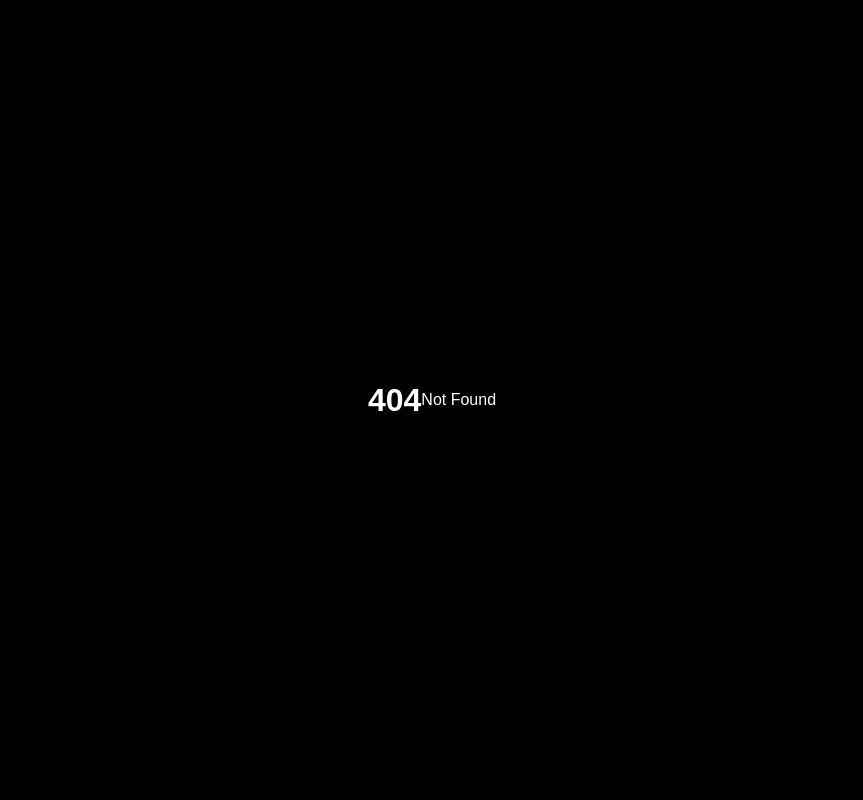
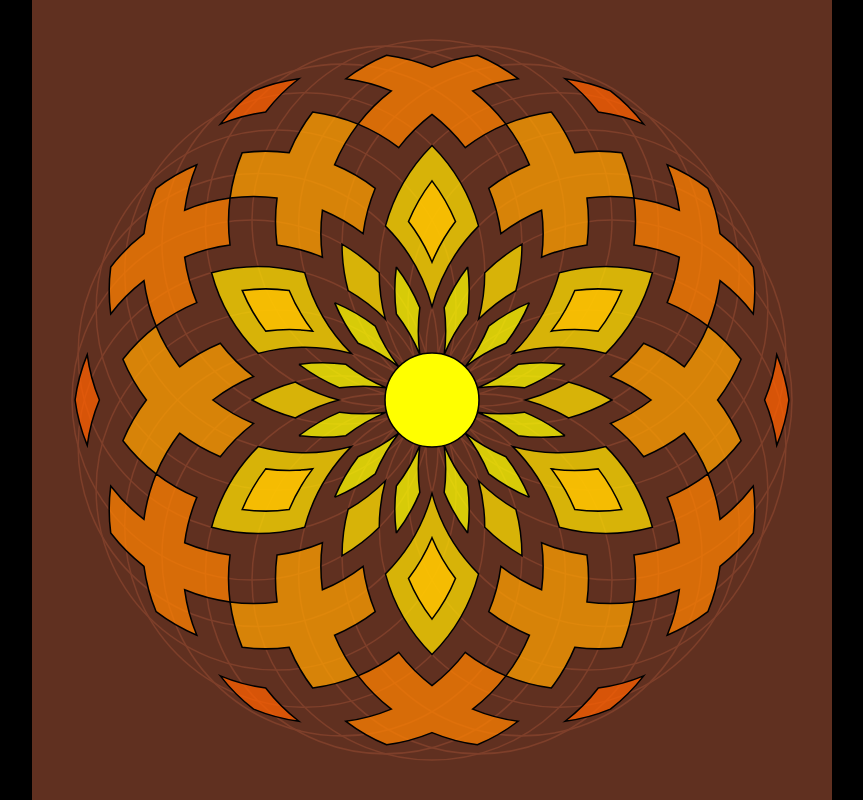
Before and after one commit to dopplerreflect/starts-with-a, a SvelteKit app: page /episun in a window 1280 px wide. Before the commit this address had no page. Shown: the whole page, without its empty margins (208-1071 px from the left). Built offline with nearby package versions, Linux system fonts and the light colour scheme.

Commit message:
add episun

```diff
--- /dev/null
+++ b/src/routes/episun/+page.svelte
@@ -0,0 +1,393 @@
+<script lang="ts">
+	import Background from '$lib/components/Background.svelte';
+	import {
+		arrayMap,
+		circleIntersections,
+		phi,
+		radialPoint,
+		radialPointString,
+		viewBox
+	} from '$lib/geometry';
+	import { useSaveFile } from '$lib/save-svg';
+	import { onMount } from 'svelte';
+
+	let size = 2 ** 10;
+
+	let r0 = (size / 2) * 0.9;
+	let r1 = r0 / 2;
+
+	const angles = arrayMap(48, (n) => (360 / 48) * n);
+	const angles24 = arrayMap(24, (n) => (360 / 24) * n - 105);
+	const circles: Circle[] = angles24.map((a, i) => ({ r: r1, ...radialPoint(a + 15, r1) }));
+	const radii = [
+		r0,
+		...arrayMap(11, (n) => n)
+			.map((n) => circleIntersections(circles[0], circles[n + 1])[0])
+			.map((intersection) => Math.sqrt(intersection.x ** 2 + intersection.y ** 2))
+	];
+
+	let svg: SVGSVGElement;
+	onMount(() => {
+		const unmountSaveFile = useSaveFile(svg);
+		return () => {
+			unmountSaveFile();
+		};
+	});
+</script>
+
+<svg id="episun" bind:this={svg} viewBox={viewBox(size)}>
+	<defs>
+		<path
+			id="xthing"
+			d={[
+				'M',
+				radialPointString(angles[37], radii[3]),
+				'A',
+				r1,
+				r1,
+				'0 0 1',
+				radialPointString(angles[38], radii[2]),
+				'A',
+				r1,
+				r1,
+				'0 0 1',
+				radialPointString(angles[39], radii[3]),
+				'A',
+				r1,
+				r1,
+				'0 0 0',
+				radialPointString(angles[38], radii[4]),
+				'A',
+				r1,
+				r1,
+				'0 0 1',
+				radialPointString(angles[39], radii[5]),
+				'A',
+				r1,
+				r1,
+				'0 0 0',
+				radialPointString(angles[38], radii[6]),
+				'A',
+				r1,
+				r1,
+				'0 0 0',
+				radialPointString(angles[37], radii[5]),
+				'A',
+				r1,
+				r1,
+				'0 0 0',
+				radialPointString(angles[36], radii[6]),
+				'A',
+				r1,
+				r1,
+				'0 0 0',
+				radialPointString(angles[35], radii[5]),
+				'A',
+				r1,
+				r1,
+				'0 0 1',
+				radialPointString(angles[36], radii[4]),
+				'A',
+				r1,
+				r1,
+				'0 0 0',
+				radialPointString(angles[35], radii[3]),
+				'A',
+				r1,
+				r1,
+				'0 0 1',
+				radialPointString(angles[36], radii[2]),
+				'A',
+				r1,
+				r1,
+				'0 0 1',
+				radialPointString(angles[37], radii[3]),
+				'Z'
+			].join(' ')}
+		/>
+		<path
+			id="xthing2"
+			d={[
+				'M',
+				radialPointString(angles[41], radii[5]),
+				'A',
+				r1,
+				r1,
+				'0 0 1',
+				radialPointString(angles[42], radii[4]),
+				'A',
+				r1,
+				r1,
+				'0 0 1',
+				radialPointString(angles[43], radii[5]),
+				'A',
+				r1,
+				r1,
+				'0 0 0',
+				radialPointString(angles[42], radii[6]),
+				'A',
+				r1,
+				r1,
+				'0 0 1',
+				radialPointString(angles[43], radii[7]),
+				'A',
+				r1,
+				r1,
+				'0 0 0',
+				radialPointString(angles[42], radii[8]),
+				'A',
+				r1,
+				r1,
+				'0 0 0',
+				radialPointString(angles[41], radii[7]),
+				'A',
+				r1,
+				r1,
+				'0 0 0',
+				radialPointString(angles[40], radii[8]),
+				'A',
+				r1,
+				r1,
+				'0 0 0',
+				radialPointString(angles[39], radii[7]),
+				'A',
+				r1,
+				r1,
+				'0 0 1',
+				radialPointString(angles[40], radii[6]),
+				'A',
+				r1,
+				r1,
+				'0 0 0',
+				radialPointString(angles[39], radii[5]),
+				'A',
+				r1,
+				r1,
+				'0 0 1',
+				radialPointString(angles[40], radii[4]),
+				'A',
+				r1,
+				r1,
+				'0 0 1',
+				radialPointString(angles[41], radii[5]),
+				'Z'
+			].join(' ')}
+		/>
+		<path
+			id="square1"
+			d={[
+				'M',
+				radialPointString(angles[41], radii[1]),
+				'A',
+				r1,
+				r1,
+				'0 0 1',
+				radialPointString(angles[42], radii[2]),
+				'A',
+				r1,
+				r1,
+				'0 0 0',
+				radialPointString(angles[41], radii[3]),
+				'A',
+				r1,
+				r1,
+				'0 0 0',
+				radialPointString(angles[40], radii[2]),
+				'A',
+				r1,
+				r1,
+				'0 0 1',
+				radialPointString(angles[41], radii[1]),
+				'Z'
+			].join(' ')}
+		/>
+		<path
+			id="square2"
+			d={[
+				'M',
+				radialPointString(angles[37], radii[7]),
+				'A',
+				r1,
+				r1,
+				'0 0 1',
+				radialPointString(angles[38], radii[8]),
+				'A',
+				r1,
+				r1,
+				'0 0 0',
+				radialPointString(angles[37], radii[9]),
+				'A',
+				r1,
+				r1,
+				'0 0 0',
+				radialPointString(angles[36], radii[8]),
+				'A',
+				r1,
+				r1,
+				'0 0 1',
+				radialPointString(angles[37], radii[7]),
+				'Z'
+			].join(' ')}
+		/>
+		<path
+			id="diamonds"
+			d={[
+				'M',
+				radialPointString(angles[39], radii[9]),
+				'A',
+				r1,
+				r1,
+				'0 0 1',
+				radialPointString(angles[40], radii[10]),
+				'A',
+				r1,
+				r1,
+				'0 0 0',
+				radialPointString(angles[39], radii[11]),
+				'A',
+				r1,
+				r1,
+				'0 0 0',
+				radialPointString(angles[38], radii[10]),
+				'A',
+				r1,
+				r1,
+				'0 0 1',
+				radialPointString(angles[39], radii[9]),
+				'M',
+				radialPointString(angles[43], radii[9]),
+				'A',
+				r1,
+				r1,
+				'0 0 1',
+				radialPointString(angles[44], radii[10]),
+				'A',
+				r1,
+				r1,
+				'0 0 0',
+				radialPointString(angles[43], radii[11]),
+				'A',
+				r1,
+				r1,
+				'0 0 0',
+				radialPointString(angles[42], radii[10]),
+				'A',
+				r1,
+				r1,
+				'0 0 1',
+				radialPointString(angles[43], radii[9])
+			].join(' ')}
+		/>
+		<path
+			id="bigsquare"
+			d={[
+				'M',
+				radialPointString(angles[36], radii[6]),
+				'A',
+				r1,
+				r1,
+				'0 0 1',
+				radialPointString(angles[38], radii[8]),
+				'A',
+				r1,
+				r1,
+				'0 0 0',
+				radialPointString(angles[36], radii[10]),
+				'A',
+				r1,
+				r1,
+				'0 0 0',
+				radialPointString(angles[34], radii[8]),
+				'A',
+				r1,
+				r1,
+				'0 0 1',
+				radialPointString(angles[36], radii[6]),
+				'Z'
+			].join(' ')}
+		/>
+		<path
+			id="littlesquare"
+			d={[
+				'M',
+				radialPointString(angles[40], radii[8]),
+				'A',
+				r1,
+				r1,
+				'0 0 1',
+				radialPointString(angles[41], radii[9]),
+				'A',
+				r1,
+				r1,
+				'0 0 0',
+				radialPointString(angles[40], radii[10]),
+				'A',
+				r1,
+				r1,
+				'0 0 0',
+				radialPointString(angles[39], radii[9]),
+				'A',
+				r1,
+				r1,
+				'0 0 1',
+				radialPointString(angles[40], radii[8]),
+				'Z'
+			].join(' ')}
+		/>
+	</defs>
+	<Background {size} fill="hsl(15, 50%, 25%)" />
+	<g id="figure" stroke-width={size * phi ** 13} fill-opacity="0.75">
+		{#each circles as circle, i}
+			<circle cx={circle.x} cy={circle.y} r={r1} stroke="hsl(15, 50%, 33%)" fill="none" />
+		{/each}
+
+		{#each arrayMap(6, (n) => (360 / 6) * n) as a}
+			<use
+				href="#bigsquare"
+				stroke="black"
+				fill="hsl(52.5, 100%, 50%)"
+				transform={`rotate(${a})`}
+			/>
+			<use
+				href="#littlesquare"
+				stroke="black"
+				fill="hsl(52.5, 100%, 50%)"
+				transform={`rotate(${a})`}
+			/>
+		{/each}
+
+		{#each arrayMap(6, (n) => (360 / 6) * n) as a}
+			<use
+				href="#xthing"
+				stroke="black"
+				fill="hsl(30, 100%, 50%)"
+				transform={`rotate(${a - 7.5})`}
+			/>
+			<use
+				href="#xthing2"
+				stroke="black"
+				fill="hsl(37.5, 100%, 50%)"
+				transform={`rotate(${a - 7.5})`}
+			/>
+			<use
+				href="#square1"
+				stroke="black"
+				fill="hsl(22.5, 100%, 50%)"
+				transform={`rotate(${a - 7.5})`}
+			/>
+			<use
+				href="#square2"
+				stroke="black"
+				fill="hsl(45, 100%, 50%)"
+				transform={`rotate(${a - 7.5})`}
+			/>
+			<use
+				href="#diamonds"
+				stroke="black"
+				fill="hsl(60, 100%, 50%)"
+				transform={`rotate(${a - 7.5})`}
+			/>
+		{/each}
+		<circle r={radii[11]} stroke="black" fill="hsl(60, 100%, 50%)" fill-opacity="1" />
+	</g>
+</svg>
```
